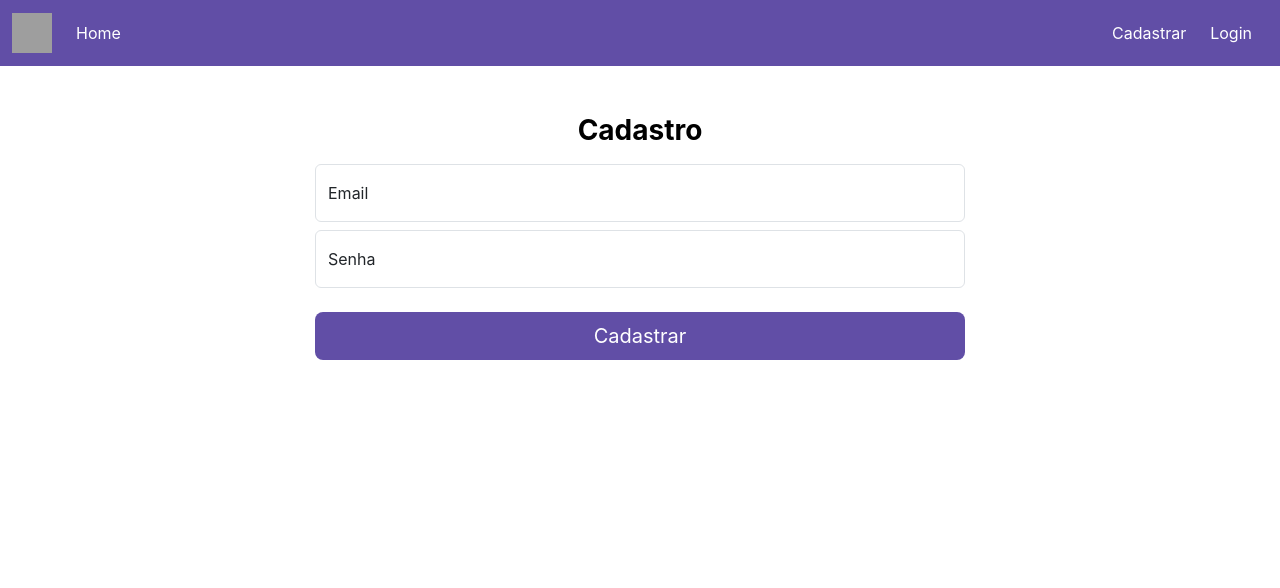
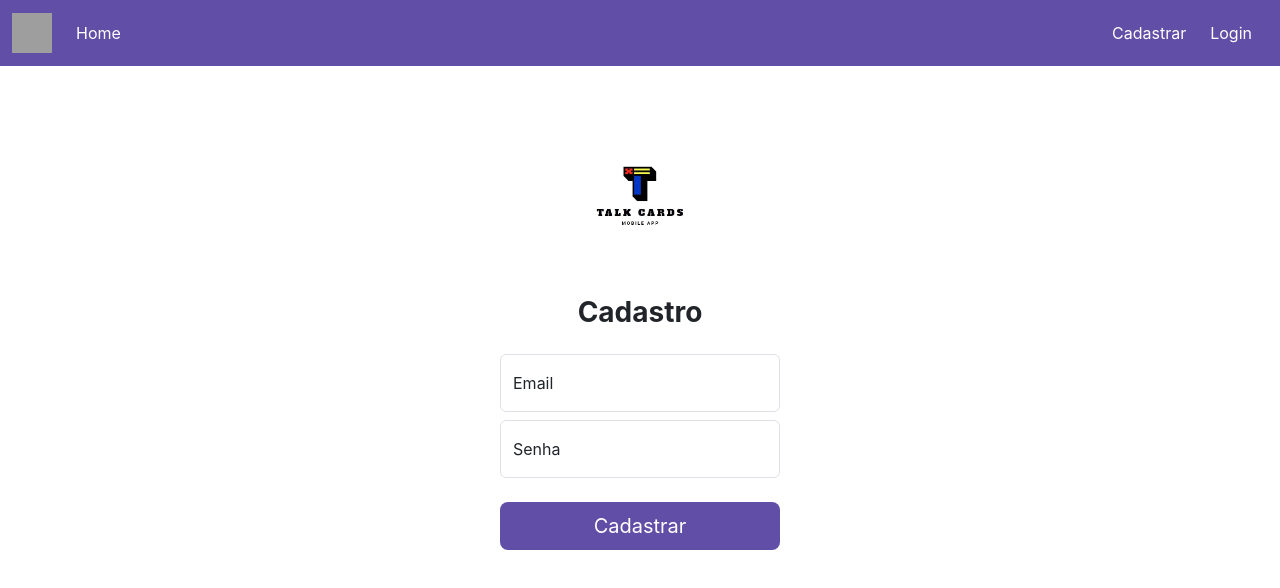
Before and after one commit to evzxs/tesete, a React (Create React App) app: page /tesete/novousuario in a window 1280 px wide. Shown: the top 588 px of the page. Built offline with nearby package versions, Linux system fonts and the light colour scheme; grey boxes are pictures that could not be loaded.

Commit message:
mudanças

```diff
--- a/src/view/criar-card/criar-card.css
+++ b/src/view/criar-card/criar-card.css
@@ -2,6 +2,11 @@
     margin-bottom: 15px;
 }
 
-.btn-cadastro:hover{
-    background-color: #f21657;
+.btn-criarCard{
+    background-color: #614EA6;
+    transition: .3s ease-in;
 }
+
+.btn-criarCard:hover{
+    background-color: #412d8a;
+}
--- a/src/view/criar-card/index.js
+++ b/src/view/criar-card/index.js
@@ -109,7 +109,7 @@ function CriarCard(){
                 <div className="row">
                     {
                     carregando ? <div className="mx-auto spinner-border text-danger mt-3" role="status"></div>
-                    : <button onClick={cadastrar} type="button" className={"btn btn-lg btn-block mt-3 mb-5 btn-cadastro w-100 "+botao}>Criar Card</button>
+                    : <button onClick={cadastrar} type="button" className={"btn btn-lg btn-block my-3 btn-criarCard text-white w-100 "+botao}>Criar Card</button>
                     }
                 </div>
             </form>
--- a/src/view/login/index.js
+++ b/src/view/login/index.js
@@ -17,10 +17,20 @@ function Login() {
   const [msgTipo, setMsgTipo] = useState();
   const [carregando, setCarregando] = useState();
   const [spinner, setSpinner] = useState();
+  const [msg, setMsg] = useState();
   const dispatch = useDispatch();
 
   function logar(){
     setCarregando(1);
+    setMsgTipo(null);
+
+    if(!email || !senha){
+      setCarregando(0);
+      setMsgTipo('erro');
+      setMsg('Você precisa informar o e-mail e senha para fazer o login!');
+      return;
+  };
+
     firebase.auth().signInWithEmailAndPassword(email, senha).then(resultado =>{
       setSpinner('d-none');
       setMsgTipo('sucesso');
@@ -30,6 +40,7 @@ function Login() {
       }, 2000);
     }).catch(erro =>{
       setMsgTipo('erro');
+      setMsg('Verifique se o usuário ou a senha estão corretos!')
       setCarregando(0);
     });
   };
@@ -37,12 +48,12 @@ function Login() {
   return (
     <>
     <Navbar/>
-      <div className="login-content d-flex align-items-center my-5 py-lg-5">
+      <div className="login-content d-flex align-items-center my-2 py-lg-5">
         {useSelector(state => state.usuarioLogado) > 0 ? <Navigate to="/"/> : null}
-        <form className="form-signin mx-auto">
+        <form onSubmit={e => e.preventDefault()} className="form-signin mx-auto">
           <div className="text-center mb-4">
             <img className="mb-4" src={Logo} alt="" width="150" height="150"/>
-            <h1 className="h3 mb-3 fw-normal text-white fw-bold">Login</h1>
+            <h1 className="h3 mb-3 fw-normal fw-bold">Login</h1>
           </div>
           <div className="form-floating">
             <input onChange={(e) => setEmail(e.target.value)} type="email" className="form-control my-2" id="floatingInput" placeholder="E-mail"/>
@@ -54,13 +65,13 @@ function Login() {
           </div>
             {
             carregando ? <div className={'row '+spinner}><div className="mx-auto spinner-border text-danger mt-3" role="status"></div></div>
-            : <input onClick={logar} value="Logar" className="btn w-100 btn-login text-white" type="submit"/>
+            : <input onClick={logar} value="Logar" className="btn btn-lg btn-block mt-3 btn-login w-100 text-white" type="submit"/>
             }
-          <div className="msg-login text-center my-5">
+          <div className="msg-login text-center my-3">
             {msgTipo === 'sucesso' && <span><strong>WoW!</strong> Você está conectado! &#128526;</span>}
-            {msgTipo === 'erro' && <span><strong>Ops!</strong> Verifique se o usuário ou a senha estão corretos! &#128546;</span>}
+            {msgTipo === 'erro' && <span><strong>Ops!</strong> {msg} &#128546;</span>}
           </div>
-          <div className="opcoes-login mt-5 text-center">
+          <div className="opcoes-login mt-3 text-center">
             <Link to="/usuariorecuperarsenha" className="mx-2">Recuperar Senha</Link>
             <span>&#9733;</span>
             <Link to="/novousuario" className="mx-2">Quero Cadastrar</Link>
--- a/src/view/login/login.css
+++ b/src/view/login/login.css
@@ -2,12 +2,17 @@
     width: 100%;
 }
 
+.form-signin{
+    width: 280px;
+}
+
 .btn-login{
-    background-color: #614ea6;
+    background-color: #614EA6;
+    transition: .3s ease-in;
 }
 
 .btn-login:hover{
-    background-color: #f21657;
+    background-color: #412d8a;
 }
 
 .opcoes-login a{
@@ -17,5 +22,5 @@
 }
 
 .opcoes-login a:hover{
-    color: #f21657;
+    color: #614EA6;
 }
--- a/src/view/usuario-novo/index.js
+++ b/src/view/usuario-novo/index.js
@@ -4,6 +4,7 @@ import { useNavigate, Navigate } from "react-router-dom";
 import Navbar from '../../components/navbar/'
 import firebase from '../../config/firebase';
 import 'firebase/compat/auth';
+import Logo from '../LOgo.svg'
 
 import './usuario-novo.css';
 
@@ -58,9 +59,12 @@ function NovoUsuario(){
     return (
         <><Navbar/>
             {useSelector(state => state.usuarioLogado) > 0 ? <Navigate to="/"/> : null }
-            <div className="form-cadastro">
-                <form onSubmit={e => e.preventDefault()} className="text-center form-login mx-auto mt-5">
-                    <h1 className="h3 mb-3 text-black fw-bold">Cadastro</h1>
+            <div className="form-cadastro  d-flex align-items-center my-2 py-lg-5">
+                <form onSubmit={e => e.preventDefault()} className="text-center form-login mx-auto">
+                    <div className="text-center mb-4">
+                    <img className="mb-4" src={Logo} alt="" width="150" height="150"/>
+                    <h1 className="h3 mb-3 fw-normal fw-bold">Cadastro</h1>
+                    </div>
                     <div className="form-floating">
                         <input onChange={(e) => setEmail(e.target.value)} type="email" className="form-control my-2" id="floatingInput" placeholder="E-mail"/>
                         <label htmlFor="floatingInput">Email</label>
@@ -71,9 +75,9 @@ function NovoUsuario(){
                     </div>
                     {
                         carregando ? <div className="spinner-border text-danger mt-3" role="status"></div>
-                        : <input onClick={cadastrar} type="submit" value="Cadastrar" className={"btn btn-lg btn-block mt-3 mb-5 btn-cadastro w-100 "+botao}/>
+                        : <input onClick={cadastrar} type="submit" value="Cadastrar" className={"text-white btn btn-lg btn-block mt-3 btn-cadastro w-100 "+botao}/>
                     }
-                    <div className="msg-login text-black text-center ">
+                    <div className="msg-login text-black text-center mt-3">
                     {msgTipo === 'sucesso' && <span><strong>WoW!</strong> Usuário cadastrado com sucesso &#128526;</span>}
                     {msgTipo === 'erro' && <span><strong>Ops!</strong> {msg} &#128546;</span>}
                     </div>
--- a/src/view/usuario-novo/usuario-novo.css
+++ b/src/view/usuario-novo/usuario-novo.css
@@ -1,13 +1,16 @@
 .form-login{
-    max-width: 650px;
+    width: 280px;
 }
 
 .btn-cadastro{
     background-color: #614EA6;
-    color: #fff;
+    transition: .3s ease-in;
 }
 
 .btn-cadastro:hover{
-    background-color: #F21667;
-    color: #fff;
+    background-color: #412d8a;
 }
+
+.btn.disabled{
+    background-color: #614EA6;
+}
```
